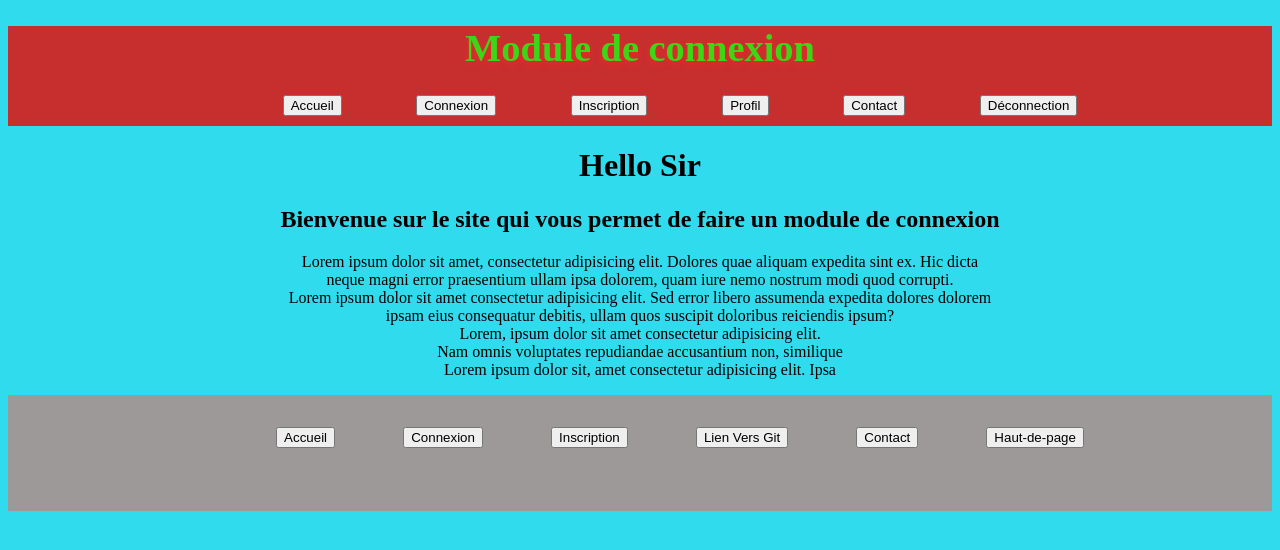
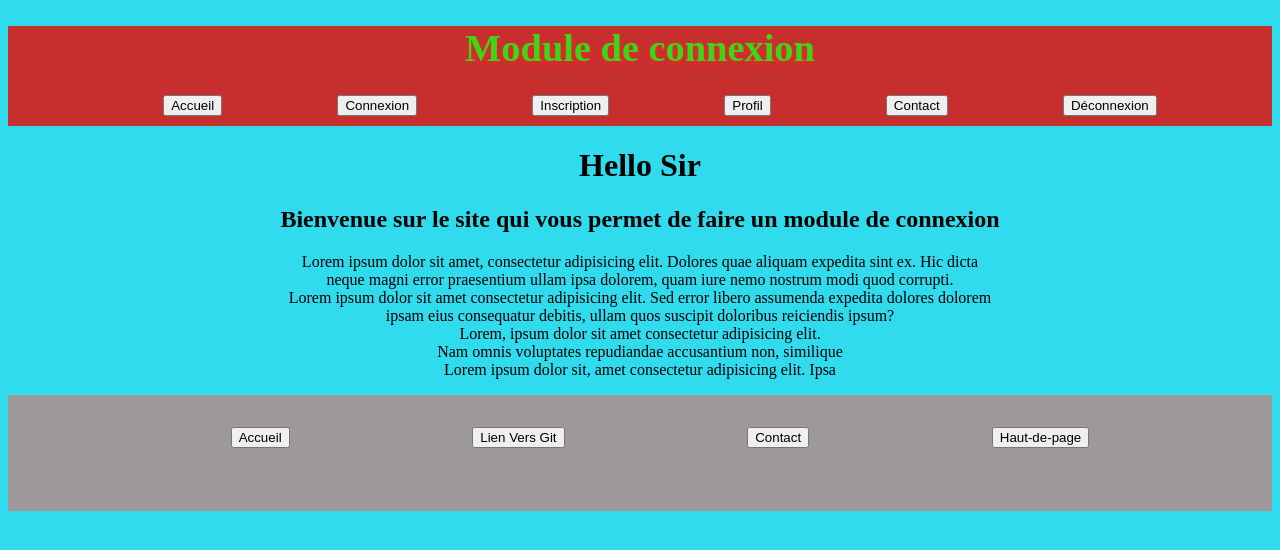
Before and after one commit to jean-derieppe/module-connexion, a PHP site: page /index.php in a window 1280 px wide. Shown: the top 550 px of the page. Run offline with PHP 8.4, Linux system fonts and the light colour scheme.

Commit message:
modification apporté sur Header Footer et Style.css

```diff
--- a/footer.php
+++ b/footer.php
@@ -1,19 +1,11 @@
 <footer>
-<nav class="footer">
+
+    <nav class="footer">
         <ul class="list1">
+
             <a href="index.php">
             <button>
             <li>Accueil</li>
-            </button></a>
-
-            <a href="connexion.php">
-            <button>
-            <li>Connexion</li>
-            </button></a>
-
-            <a href="inscription.php">
-            <button>
-            <li >Inscription</li>
             </button></a>
 
             <a href="https://github.com/jean-derieppe">
--- a/header.php
+++ b/header.php
@@ -1,9 +1,8 @@
 <header>
-<div class="header">
+
    <h1 class="Module">Module de connexion</h1>
 
-</div>
-    <nav>
+    <nav class="header">
         <ul class="list1">
             <a href="index.php">
             <button>
@@ -30,9 +29,9 @@
             <li>Contact</li>
             </button></a>
 
-            <a href="deconnection.php">
+            <a href="deconnexion.php">
             <button>
-            <li>Déconnection</li>
+            <li>Déconnexion</li>
             </button></a>
         </ul>
     </nav>
--- a/index.php
+++ b/index.php
@@ -7,12 +7,11 @@
 </head>
 <body>
     <!-- include Header.php -->
+    <div class="div1">
     <?php include("header.php") ?>
-
 
     <!-- Partie visible sur la page Accueil -->
     <h1>Hello Sir</h1>
-<div class="div1">
     <h2>Bienvenue sur le site qui vous permet de faire un module de connexion</h2>
 
     <p>
--- a/style.css
+++ b/style.css
@@ -46,8 +46,6 @@ footer {
     list-style-type: none;
     justify-content: space-evenly;
     margin-bottom: 16px;
-    padding-left: 200px;
-    padding-right: 120px;
 }
 
 /* hover des <a> */
```
Also changed, not shown: connexion.php (+4 -4 lines).
